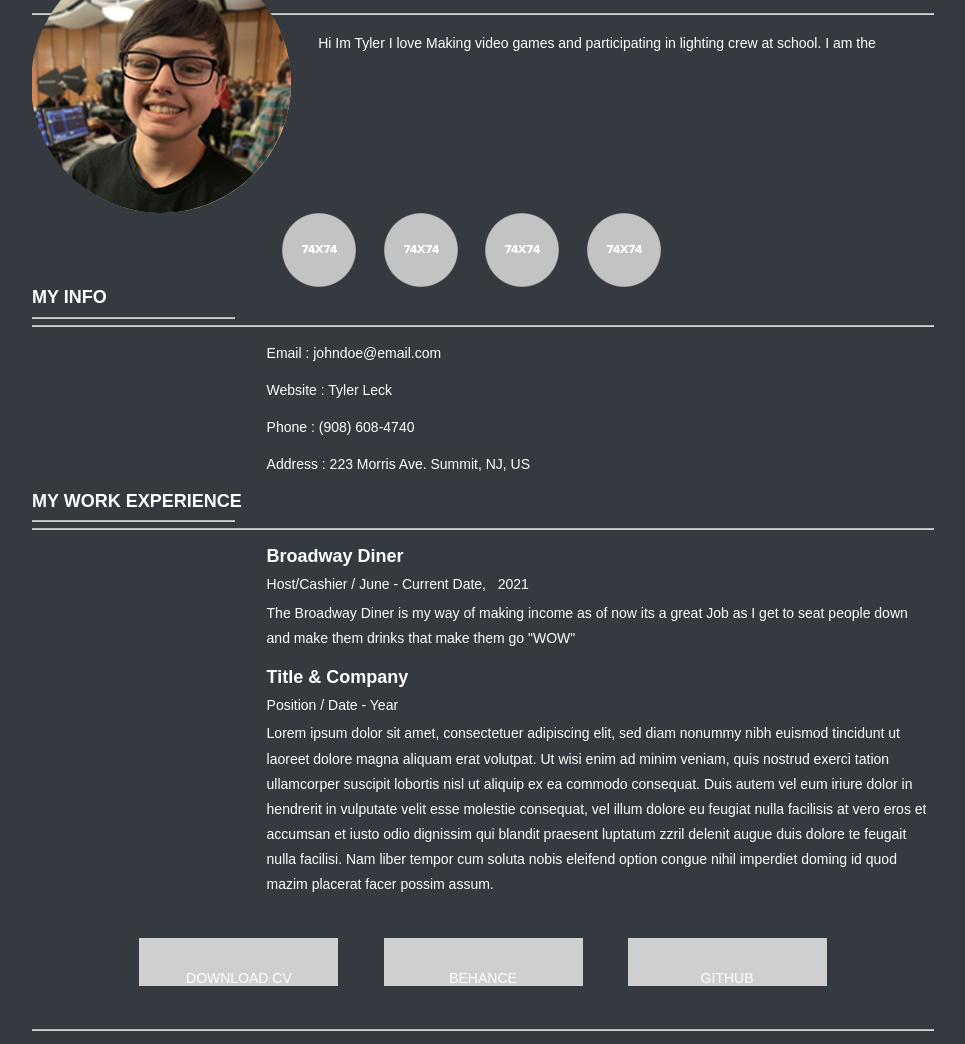
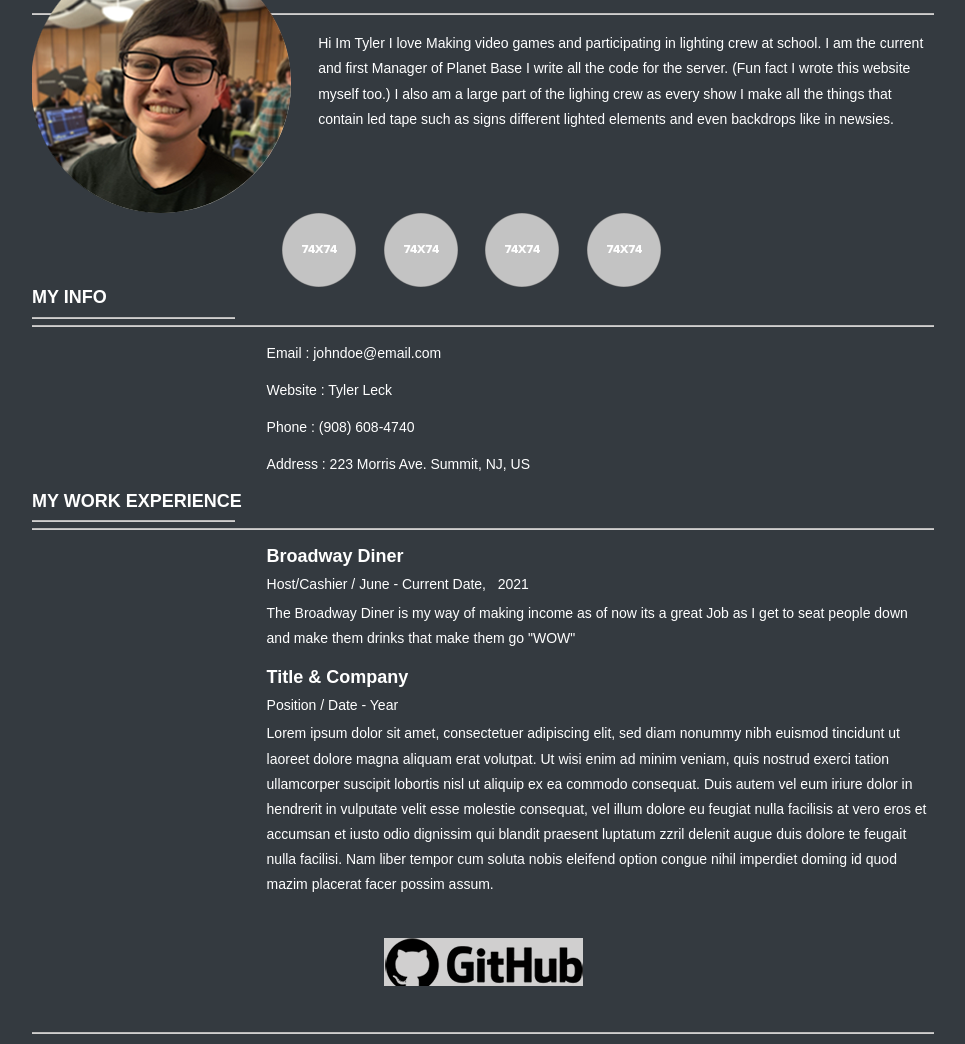
Before and after one commit to tyler-leck-12232/Tylers-College-Website, a plain HTML site: page About-Me.html in a window 1280 px wide. Shown: the part 241-1285 px from the top of the page, without its empty margins (157-1122 px from the left). Drawn offline with Linux system fonts and the light colour scheme.

Commit message:
Commit About me changes

```diff
--- a/About-Me.html
+++ b/About-Me.html
@@ -82,7 +82,8 @@
     <h1 style="color: rgba(255,255,255,1.00)">Tyler Leck</h1>
     <h3 style="color: rgba(255,255,255,1.00)">Video Game Developer&nbsp;&nbsp;</h3>
     <hr>
-    <p style="color: rgba(255,255,255,1.00)">Hi Im Tyler I love Making video games and participating in lighting crew at school. I am the &nbsp; &nbsp; &nbsp; &nbsp; &nbsp;&nbsp;</p>
+    <p style="color: rgba(255,255,255,1.00)">Hi Im Tyler I love Making video games and participating in lighting crew at school. I am the current and first Manager of Planet Base I write all the code for the server. (Fun fact I wrote this website myself too.) I also am a large part of the lighing crew as every show I make all the things that contain led tape such as signs different lighted elements and even backdrops like in newsies.&nbsp;</p>
+	  </head>
   </section>
   <!-- Links to Social network accounts -->
   <aside class="socialNetworkNavBar">
@@ -99,7 +100,9 @@
       <!-- Add a Anchor tag with nested img tag here -->
       <img src="AboutPageAssets/images/social.png"  alt="sample"> </div>
   </aside>
+	</head>
 </header>
+	</body>
 <!-- content -->
 <section class="mainContent">
   <!-- Contact details -->
@@ -135,11 +138,7 @@
   </section>
   <!-- Links to expore your past projects and download your CV -->
   <aside class="externalResourcesNav">
-    <div class="externalResources"> <a href="#" title="Download CV Link">DOWNLOAD CV</a> </div>
-    <span class="stretch"></span>
-    <div class="externalResources"><a href="#" title="Behance Link">BEHANCE</a> </div>
-    <span class="stretch"></span>
-    <div class="externalResources"><a href="#" title="Github Link">GITHUB</a> </div>
+    <div class="externalResources"> </div>
   </aside>
 </section>
 <footer>
--- a/AboutPageAssets/styles/aboutPageStyle.css
+++ b/AboutPageAssets/styles/aboutPageStyle.css
@@ -129,14 +129,17 @@ header .socialNetworkNavBar .socialNetworkNav img:hover {
 }
 .mainContent .externalResourcesNav .externalResources {
 	background-color: rgba(208,207,207,1.00);
+	background-image: url("../../images/GitHub-Emblem.png");
 	display: inline-block;
 	text-align: center;
 	margin-top: 0px;
 	padding-top: 3%;
+	height: 53px;
 	cursor: pointer;
 }
 .mainContent .externalResourcesNav .externalResources:hover {
 	background-color: rgba(153,153,153,1.00);
+
 }
 .externalResourcesNav .externalResources a {
 	font-family: 'Montserrat', sans-serif;
@@ -227,7 +230,6 @@ header .socialNetworkNavBar .socialNetworkNav {
 	display: inline-block;
 	text-align: left;
 	font-family: sans-serif;
-	text-align: justify;
 }
 .mainContent .section2 {
 	display: block;
```
Also changed, not shown: images/GitHub-Emblem-assets/GitHub-Emblem.png (added), images/GitHub-Emblem-small.png (added), images/GitHub-Emblem.png (added).
